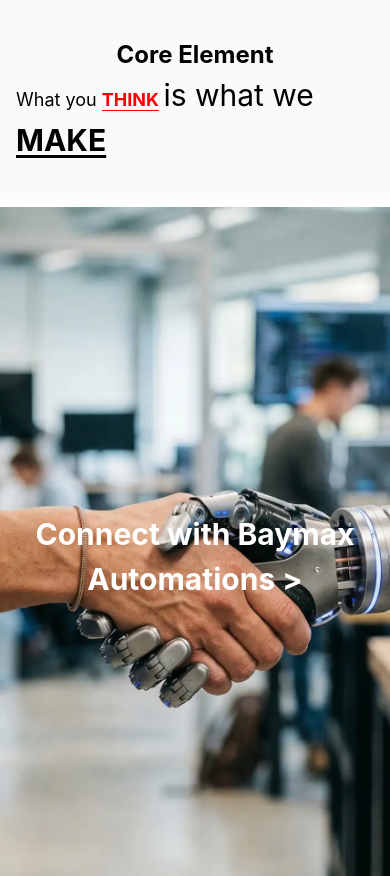
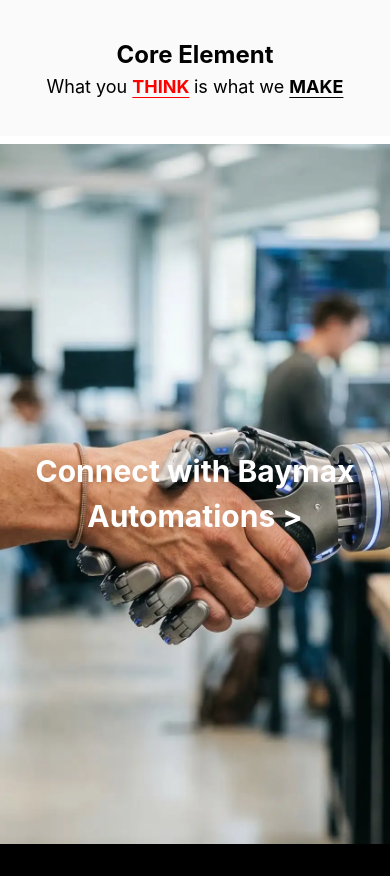
Before and after one commit to baymaxautomations/baymax_version_2.0, a website built with Vite: page index.html in a window 390 px wide. Shown: the part 3304-4180 px from the top of the page. Built offline with nearby package versions, Linux system fonts and the light colour scheme.

Commit message:
solved core element issue of font size in mobile device

```diff
--- a/index.html
+++ b/index.html
@@ -375,7 +375,7 @@
           <p class="font-bold text-h3 max-sm:text-h5 max-sm:text-center max-sm:pt-2">Core Element</p>
           <div>
             <span class="text-h4 max-sm:text-h6 md:block">What you <span class="underline font-bold text-primary-red underline-offset-4">THINK</span></span>
-            <span class="text-h4 max-sm:text-h  6 md:block">is what we <span class="underline font-bold underline-offset-4">MAKE</span></span>
+            <span class="text-h4 max-sm:text-h6 md:block">is what we <span class="underline font-bold underline-offset-4">MAKE</span></span>
           </div>
         </div>
 
```
